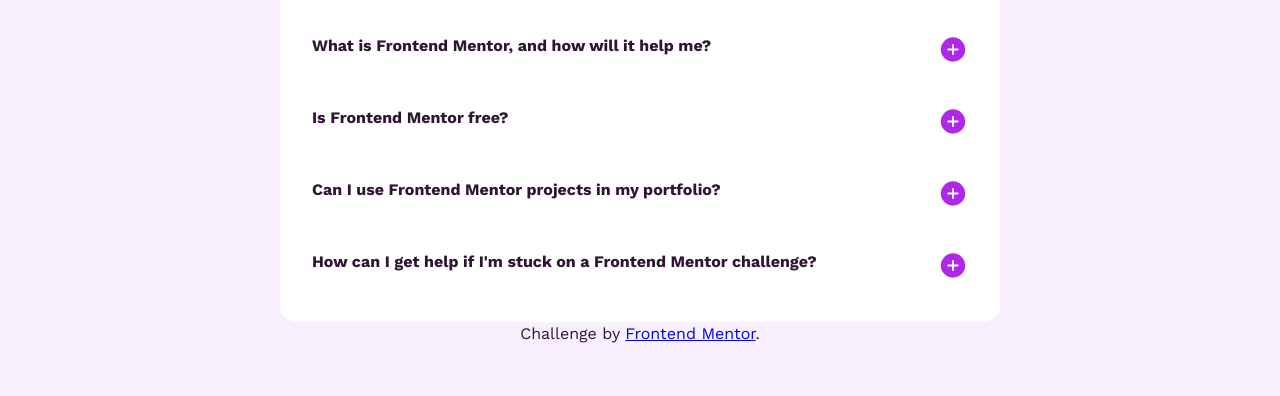
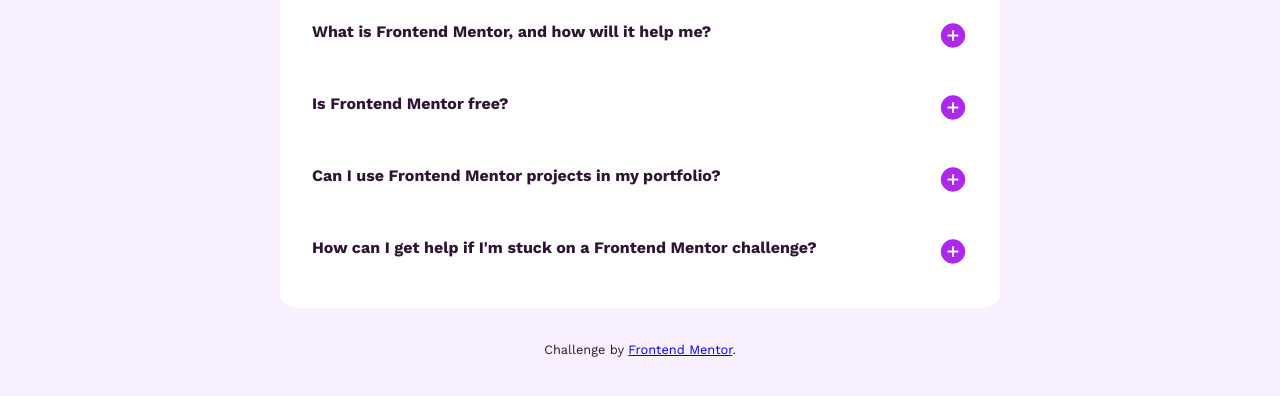
Before and after one commit to AndersenIA/FAQ-accordion, a plain HTML site: page index.html in a window 1280 px wide. Shown: the part 286-682 px from the top of the page. Drawn offline with nearby package versions, Linux system fonts and the light colour scheme.

Commit message:
Update style.css

```diff
--- a/style.css
+++ b/style.css
@@ -131,6 +131,10 @@
   margin-right: 2rem;
 }
 
+.question-img:hover {
+  cursor: pointer;
+}
+
 .sub-heading {
   font-size: 1rem;
 }
@@ -144,3 +148,8 @@
 .invisible {
   display: none;
 }
+
+.attribution {
+  margin-top: 2rem;
+  font-size: 0.8rem;
+}
```
